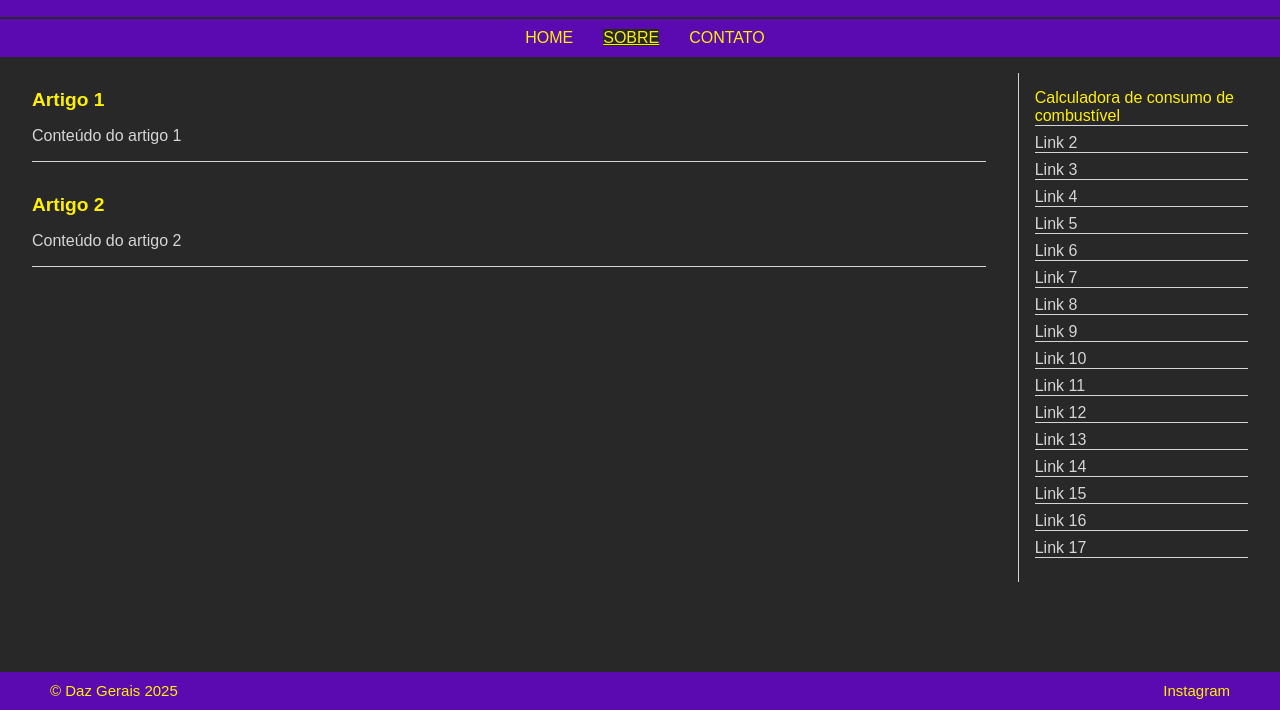
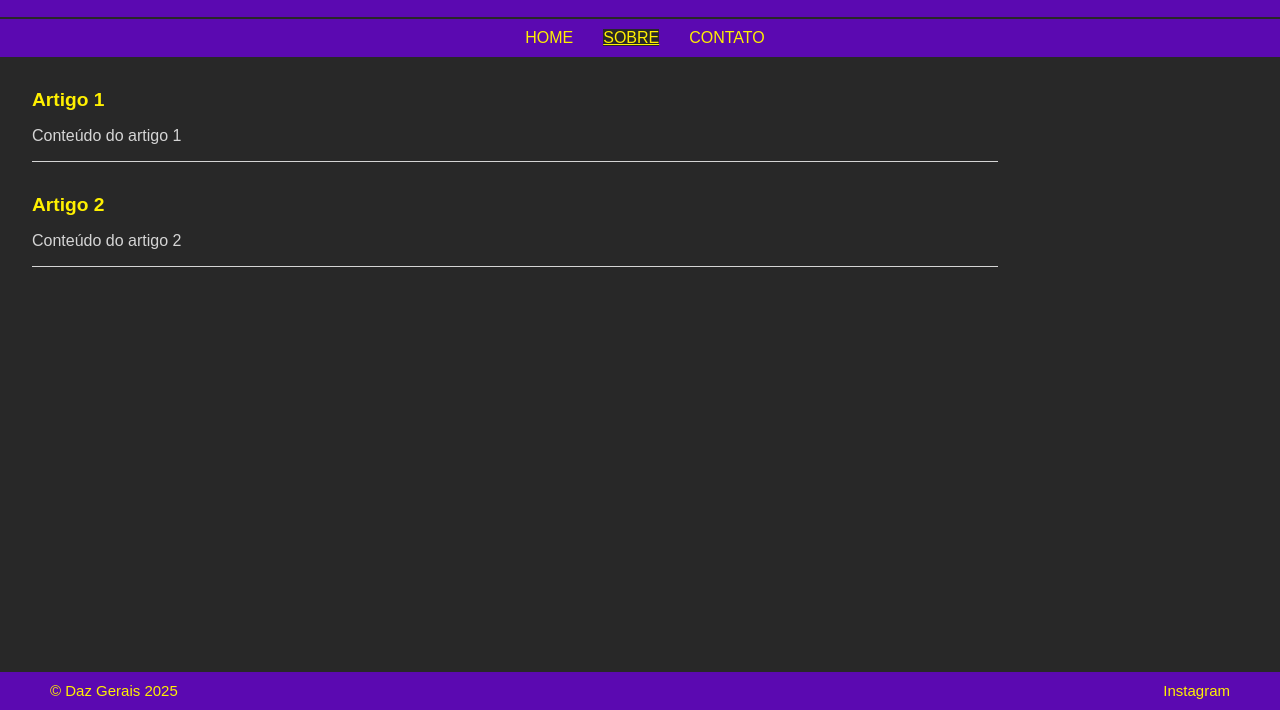
Before and after one commit to dazgerais1987/dazgerais_site, a plain HTML site: page sobre.html in a window 1280 px wide. Shown: the part 90-800 px from the top of the page. Drawn offline with Linux system fonts and the light colour scheme.

Commit message:
removido aside da pagina sobre

```diff
--- a/sobre.html
+++ b/sobre.html
@@ -34,30 +34,6 @@
                 </article>
             </section>
         </div>
-
-        <aside>
-            <nav class="nav_lateral">
-                <ul>
-                    <li><a href="calculadora_consumo_combustivel.html">Calculadora de consumo de combustível</a></li>
-                    <li>Link 2</li>
-                    <li>Link 3</li>
-                    <li>Link 4</li>
-                    <li>Link 5</li>
-                    <li>Link 6</li>
-                    <li>Link 7</li>
-                    <li>Link 8</li>
-                    <li>Link 9</li>
-                    <li>Link 10</li>
-                    <li>Link 11</li>
-                    <li>Link 12</li>
-                    <li>Link 13</li>
-                    <li>Link 14</li>
-                    <li>Link 15</li>
-                    <li>Link 16</li>
-                    <li>Link 17</li>
-                </ul>
-            </nav>
-        </aside>
     </main>
 
     <footer class="rodape">
```
